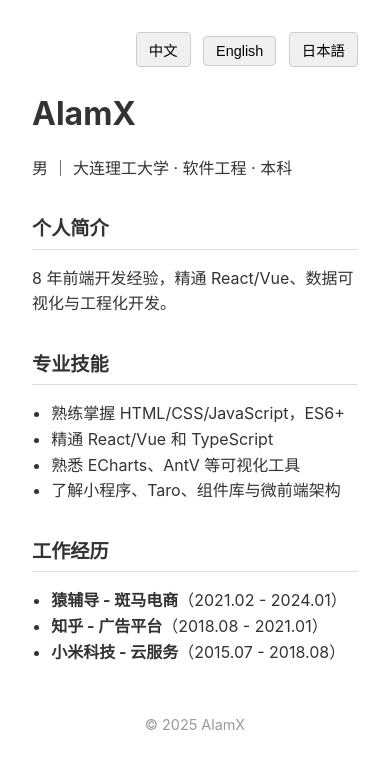
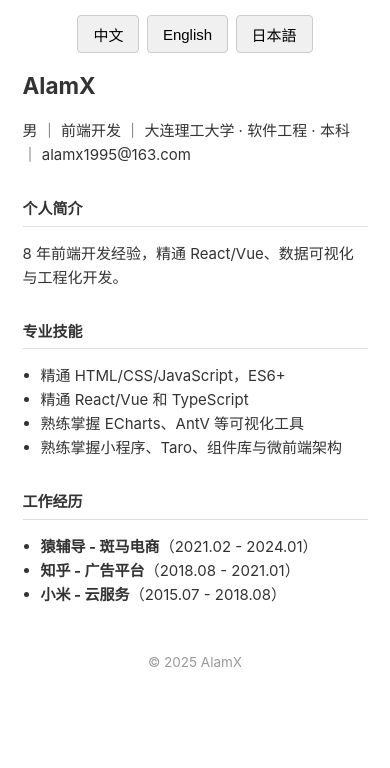
Before and after one commit to jacksonxie82/alamx.github.io, a plain HTML site: page index.html in a window 390 px wide. Drawn offline with Linux system fonts and the light colour scheme.

Commit message:
feat: h5

```diff
--- a/index.html
+++ b/index.html
@@ -2,12 +2,17 @@
 <html lang="zh-CN">
 <head>
   <meta charset="UTF-8" />
+  <meta name="viewport" content="width=device-width, initial-scale=1.0" />
   <title>AlamX Resume</title>
   <style>
+    html {
+      font-size: 16px;
+    }
+
     body {
       font-family: -apple-system, BlinkMacSystemFont, "Segoe UI", Roboto, "Helvetica Neue", sans-serif;
       margin: 0;
-      padding: 2rem;
+      padding: 1rem;
       background: #ffffff;
       color: #333;
       line-height: 1.6;
@@ -16,30 +21,33 @@
     .container {
       max-width: 800px;
       margin: 0 auto;
+      padding: 0 1rem;
     }
 
     .lang-toggle {
-      text-align: right;
+      display: flex;
+      justify-content: flex-end;
+      flex-wrap: wrap;
+      gap: 0.5rem;
       margin-bottom: 1rem;
     }
 
     .lang-toggle button {
-      padding: 6px 12px;
-      margin-left: 8px;
+      padding: 0.5rem 1rem;
+      font-size: 0.9rem;
       border: 1px solid #ccc;
       background: #f0f0f0;
       cursor: pointer;
-      font-size: 0.9rem;
       border-radius: 4px;
     }
 
     h1 {
-      font-size: 2rem;
+      font-size: 1.8rem;
       margin-bottom: 0.5rem;
     }
 
     h2 {
-      font-size: 1.2rem;
+      font-size: 1.1rem;
       margin-top: 2rem;
       border-bottom: 1px solid #ddd;
       padding-bottom: 0.3rem;
@@ -59,6 +67,32 @@
       text-align: center;
       color: #999;
     }
+
+    @media (max-width: 600px) {
+      html {
+        font-size: 15px;
+      }
+
+      .lang-toggle {
+        justify-content: center;
+      }
+
+      .lang-toggle button {
+        font-size: 1rem;
+      }
+
+      h1 {
+        font-size: 1.5rem;
+      }
+
+      h2 {
+        font-size: 1rem;
+      }
+
+      body {
+        padding: 1rem 0.5rem;
+      }
+    }
   </style>
 </head>
 <body>
@@ -73,7 +107,7 @@
     <div id="resume-zh">
       <header>
         <h1>AlamX</h1>
-        <p>男 ｜ 大连理工大学 · 软件工程 · 本科</p>
+        <p>男 ｜ 前端开发 ｜ 大连理工大学 · 软件工程 · 本科 ｜ alamx1995@163.com</p>
       </header>
 
       <section>
@@ -84,10 +118,10 @@
       <section>
         <h2>专业技能</h2>
         <ul>
-          <li>熟练掌握 HTML/CSS/JavaScript，ES6+</li>
+          <li>精通 HTML/CSS/JavaScript，ES6+</li>
           <li>精通 React/Vue 和 TypeScript</li>
-          <li>熟悉 ECharts、AntV 等可视化工具</li>
-          <li>了解小程序、Taro、组件库与微前端架构</li>
+          <li>熟练掌握 ECharts、AntV 等可视化工具</li>
+          <li>熟练掌握小程序、Taro、组件库与微前端架构</li>
         </ul>
       </section>
 
@@ -96,7 +130,7 @@
         <ul>
           <li><strong>猿辅导 - 斑马电商</strong>（2021.02 - 2024.01）</li>
           <li><strong>知乎 - 广告平台</strong>（2018.08 - 2021.01）</li>
-          <li><strong>小米科技 - 云服务</strong>（2015.07 - 2018.08）</li>
+          <li><strong>小米 - 云服务</strong>（2015.07 - 2018.08）</li>
         </ul>
       </section>
 
@@ -109,21 +143,21 @@
     <div id="resume-en" class="hidden">
       <header>
         <h1>AlamX</h1>
-        <p>Male ｜ Bachelor of Software Engineering, Dalian University of Technology</p>
+        <p>Male ｜ Frontend Developer ｜ Bachelor of Software Engineering, Dalian University of Technology ｜ alamx1995@163.com</p>
       </header>
 
       <section>
         <h2>Profile</h2>
-        <p>8 years of frontend experience. Proficient in React/Vue, data visualization, and frontend engineering.</p>
+        <p>8 years of frontend development experience. Expert in React/Vue, data visualization, and engineering practices.</p>
       </section>
 
       <section>
         <h2>Skills</h2>
         <ul>
-          <li>Strong in HTML/CSS/JavaScript (ES6+)</li>
+          <li>Proficient in HTML/CSS/JavaScript (ES6+)</li>
           <li>Expert in React, Vue, and TypeScript</li>
-          <li>Familiar with ECharts, AntV, and data dashboards</li>
-          <li>Knowledge of Taro, Mini Programs, component systems, microfrontend</li>
+          <li>Skilled with ECharts, AntV and other data visualization tools</li>
+          <li>Experienced in Mini Programs, Taro, component library design, and microfrontend architecture</li>
         </ul>
       </section>
 
@@ -145,21 +179,21 @@
     <div id="resume-ja" class="hidden">
       <header>
         <h1>AlamX（アラム・エックス）</h1>
-        <p>男性 ｜ 大連理工大学 · ソフトウェア工学 · 学士</p>
+        <p>男性 ｜ フロントエンドエンジニア ｜ 大連理工大学 · ソフトウェア工学 · 学士 ｜ alamx1995@163.com</p>
       </header>
 
       <section>
         <h2>プロフィール</h2>
-        <p>フロントエンド開発歴8年。React/Vue、データ可視化、フロントエンドアーキテクチャに精通。</p>
+        <p>フロントエンド開発歴8年。React/Vue、データ可視化、フロントエンドエンジニアリングに精通。</p>
       </section>
 
       <section>
         <h2>スキル</h2>
         <ul>
-          <li>HTML / CSS / JavaScript (ES6+) の豊富な知識</li>
+          <li>HTML / CSS / JavaScript (ES6+) の熟練スキル</li>
           <li>React、Vue、TypeScript に精通</li>
           <li>ECharts、AntV などの可視化ツールを熟知</li>
-          <li>Taro、ミニプログラム、コンポーネント設計、マイクロフロントエンド経験あり</li>
+          <li>ミニプログラム、Taro、コンポーネント設計、マイクロフロントエンドの経験あり</li>
         </ul>
       </section>
 
```
